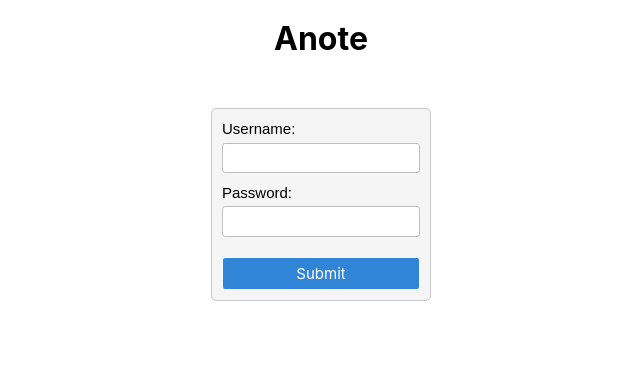
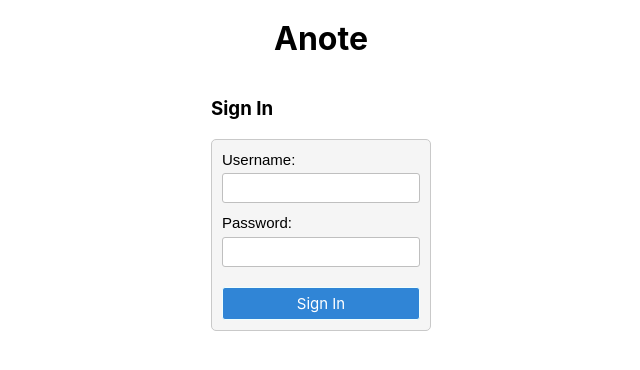
Before and after one commit to anantcode/anote-boot, a React (Create React App) app: page / in a window 1280 px wide. Shown: the top 370 px of the page, without its empty margins (319-959 px from the left). Built offline with nearby package versions, Linux system fonts and the light colour scheme; no server answers.

Commit message:
Added Register

```diff
--- a/src/App.js
+++ b/src/App.js
@@ -1,6 +1,7 @@
 import "./App.css";
 import Header from "./components/Header/Header";
-import LoginForm from "./components/LoginForm/LoginForm";
+import SigninForm from "./components/SigninForm/SigninForm";
+import RegisterForm from "./components/RegisterForm/RegisterForm";
 import Inbox from "./components/Inbox/Inbox";
 import { Route, Switch } from "react-router-dom";
 import Error from "./components/Error/Error";
@@ -22,20 +23,16 @@
     }
 
     render() {
-        // const filteredPeople = this.state.people.filter((item) => {
-        //     return item.name.toLowerCase().includes("a");
-        // });
-
         const filteredPeople = this.state.people;
-
         return (
             <main>
                 {/* <Navbar /> */}
                 <Header />
                 <Switch>
-                    <Route path="/" component={LoginForm} exact />
-                    {/* <Route path="/about" component={About} /> */}
-                    <Route path="/login" component={LoginForm} />
+                    <Route path="/" component={SigninForm} exact />
+                    <Route path="/signin" component={SigninForm} exact />
+                    <Route path="/register" component={RegisterForm} exact />
+
                     <Route
                         path="/inbox"
                         render={(props) => (
--- a/src/components/LoginForm/LoginForm.js
+++ b/src/components/RegisterForm/RegisterForm.js
@@ -4,6 +4,10 @@
 const appStyle = {
     height: "250px",
     display: "flex",
+};
+
+const headingStyle = {
+    margin: "auto",
 };
 
 const formStyle = {
@@ -64,27 +68,39 @@
         onSubmit(data);
     };
     return (
+        <div style={headingStyle}>
+            <h3>Register</h3>
             <form style={formStyle} onSubmit={handleSubmit}>
                 <Field ref={usernameRef} label="Username:" type="text" />
                 <Field ref={passwordRef} label="Password:" type="password" />
                 <div>
                     <button style={submitStyle} type="submit">
-                    Submit
+                        Regsiter
                     </button>
                 </div>
             </form>
+        </div>
     );
 };
 
 // Usage example:
 
-const LoginForm = () => {
+const RegisterForm = () => {
     const history = useHistory();
 
     const handleSubmit = (data) => {
         const json = JSON.stringify(data, null, 4);
         console.clear();
         console.log(json);
+
+        //TODO client side validation of input
+
+        //call register endpoint
+
+        fetch("http://localhost:3001/register")
+            .then((res) => res.json())
+            .then((data) => console.log);
+
         if (data.username === "anant") {
             console.log("here1");
             history.push("/inbox");
@@ -101,4 +117,4 @@
     );
 };
 
-export default LoginForm;
+export default RegisterForm;
--- /dev/null
+++ b/src/components/SigninForm/SigninForm.js
@@ -0,0 +1,111 @@
+import React from "react";
+import { useHistory } from "react-router-dom";
+
+const appStyle = {
+    height: "250px",
+    display: "flex",
+};
+
+const formStyle = {
+    margin: "auto",
+    padding: "10px",
+    border: "1px solid #c9c9c9",
+    borderRadius: "5px",
+    background: "#f5f5f5",
+    width: "220px",
+    display: "block",
+};
+
+const headingStyle = {
+    margin: "auto",
+};
+
+const labelStyle = {
+    margin: "10px 0 5px 0",
+    fontFamily: "Arial, Helvetica, sans-serif",
+    fontSize: "15px",
+};
+
+const inputStyle = {
+    margin: "5px 0 10px 0",
+    padding: "5px",
+    border: "1px solid #bfbfbf",
+    borderRadius: "3px",
+    boxSizing: "border-box",
+    width: "100%",
+};
+
+const submitStyle = {
+    margin: "10px 0 0 0",
+    padding: "7px 10px",
+    border: "1px solid #efffff",
+    borderRadius: "3px",
+    background: "#3085d6",
+    width: "100%",
+    fontSize: "15px",
+    color: "white",
+    display: "block",
+};
+
+const Field = React.forwardRef(({ label, type }, ref) => {
+    return (
+        <div>
+            <label style={labelStyle}>{label}</label>
+            <input ref={ref} type={type} style={inputStyle} />
+        </div>
+    );
+});
+
+const Form = ({ onSubmit }) => {
+    const usernameRef = React.useRef();
+    const passwordRef = React.useRef();
+    const handleSubmit = (e) => {
+        e.preventDefault();
+        const data = {
+            username: usernameRef.current.value,
+            password: passwordRef.current.value,
+        };
+        onSubmit(data);
+    };
+    return (
+        <div style={headingStyle}>
+            <h3>Sign In</h3>
+            <form style={formStyle} onSubmit={handleSubmit}>
+                <Field ref={usernameRef} label="Username:" type="text" />
+                <Field ref={passwordRef} label="Password:" type="password" />
+                <div>
+                    <button style={submitStyle} type="submit">
+                        Sign In
+                    </button>
+                </div>
+            </form>
+        </div>
+    );
+};
+
+// Usage example:
+
+const SigninForm = () => {
+    const history = useHistory();
+
+    const handleSubmit = (data) => {
+        const json = JSON.stringify(data, null, 4);
+        console.clear();
+        console.log(json);
+        if (data.username === "anant") {
+            console.log("here1");
+            history.push("/inbox");
+        } else {
+            console.log("here2");
+            history.push("/error");
+        }
+    };
+
+    return (
+        <div style={appStyle}>
+            <Form onSubmit={handleSubmit} />
+        </div>
+    );
+};
+
+export default SigninForm;
```
Lines whose indentation alone changed are shown as unchanged.
